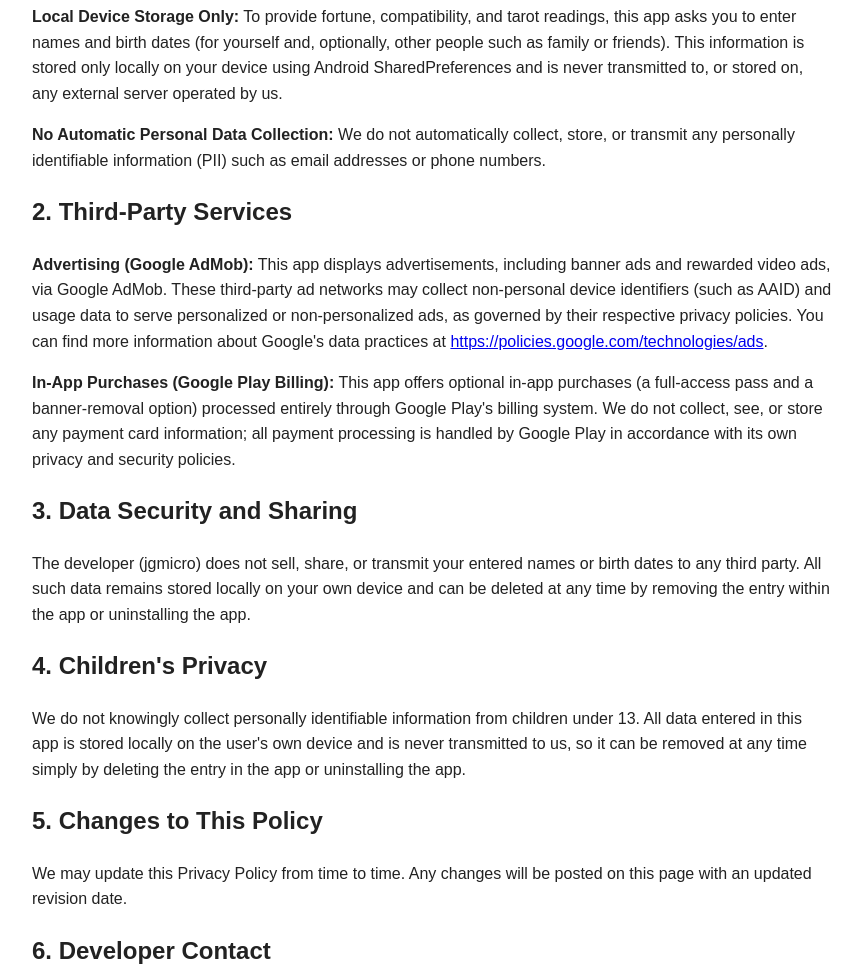
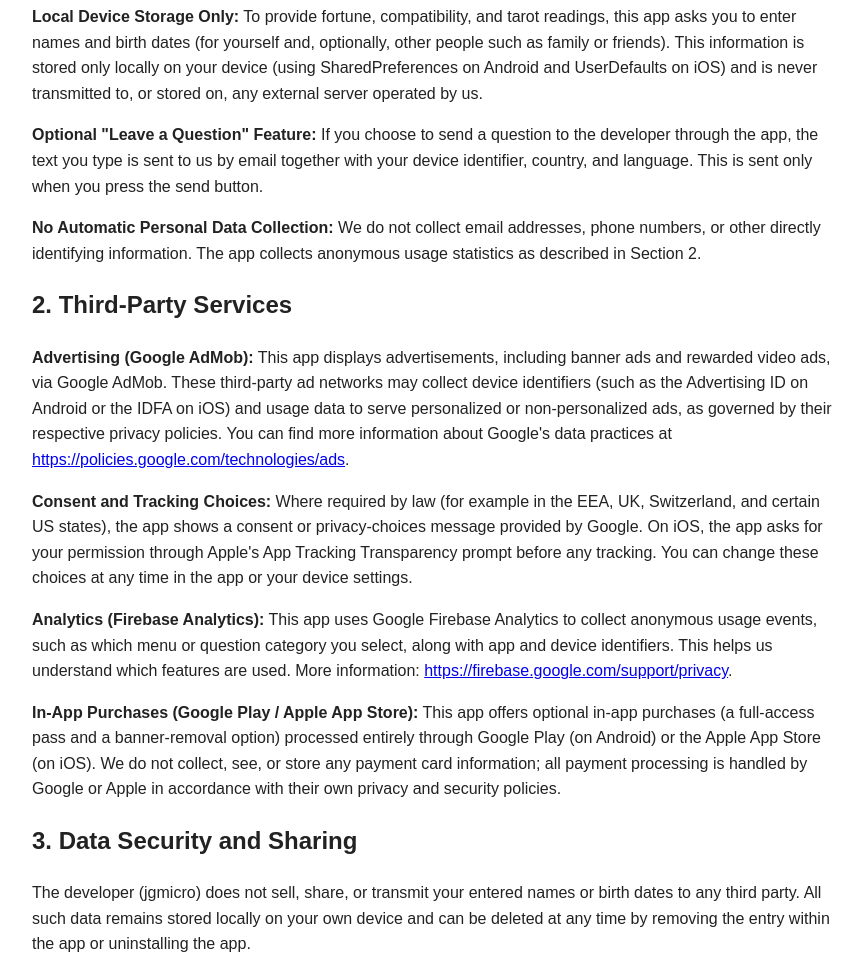
Before and after one commit to EthanMaro/jgmicro_20251212, a plain HTML site: page privacy/fortunemate-privacy.html in a window 1280 px wide. Shown: the part 238-1211 px from the top of the page, without its empty margins (208-1070 px from the left). Drawn offline with Linux system fonts and the light colour scheme.

Commit message:
Add files via upload

```diff
--- a/privacy/fortunemate-privacy.html
+++ b/privacy/fortunemate-privacy.html
@@ -12,18 +12,21 @@
 <p>Fortune Mate is a fortune-telling and tarot application developed by jgmicro. This page informs you of our policies regarding the collection, use, and disclosure of personal data when you use our service.</p>
 
 <h2>1. Data Collection and Use</h2>
-<p><strong>Local Device Storage Only:</strong> To provide fortune, compatibility, and tarot readings, this app asks you to enter names and birth dates (for yourself and, optionally, other people such as family or friends). This information is stored only locally on your device using Android SharedPreferences and is never transmitted to, or stored on, any external server operated by us.</p>
-<p><strong>No Automatic Personal Data Collection:</strong> We do not automatically collect, store, or transmit any personally identifiable information (PII) such as email addresses or phone numbers.</p>
+<p><strong>Local Device Storage Only:</strong> To provide fortune, compatibility, and tarot readings, this app asks you to enter names and birth dates (for yourself and, optionally, other people such as family or friends). This information is stored only locally on your device (using SharedPreferences on Android and UserDefaults on iOS) and is never transmitted to, or stored on, any external server operated by us.</p>
+<p><strong>Optional "Leave a Question" Feature:</strong> If you choose to send a question to the developer through the app, the text you type is sent to us by email together with your device identifier, country, and language. This is sent only when you press the send button.</p>
+<p><strong>No Automatic Personal Data Collection:</strong> We do not collect email addresses, phone numbers, or other directly identifying information. The app collects anonymous usage statistics as described in Section 2.</p>
 
 <h2>2. Third-Party Services</h2>
-<p><strong>Advertising (Google AdMob):</strong> This app displays advertisements, including banner ads and rewarded video ads, via Google AdMob. These third-party ad networks may collect non-personal device identifiers (such as AAID) and usage data to serve personalized or non-personalized ads, as governed by their respective privacy policies. You can find more information about Google's data practices at <a href="https://policies.google.com/technologies/ads">https://policies.google.com/technologies/ads</a>.</p>
-<p><strong>In-App Purchases (Google Play Billing):</strong> This app offers optional in-app purchases (a full-access pass and a banner-removal option) processed entirely through Google Play's billing system. We do not collect, see, or store any payment card information; all payment processing is handled by Google Play in accordance with its own privacy and security policies.</p>
+<p><strong>Advertising (Google AdMob):</strong> This app displays advertisements, including banner ads and rewarded video ads, via Google AdMob. These third-party ad networks may collect device identifiers (such as the Advertising ID on Android or the IDFA on iOS) and usage data to serve personalized or non-personalized ads, as governed by their respective privacy policies. You can find more information about Google's data practices at <a href="https://policies.google.com/technologies/ads">https://policies.google.com/technologies/ads</a>.</p>
+<p><strong>Consent and Tracking Choices:</strong> Where required by law (for example in the EEA, UK, Switzerland, and certain US states), the app shows a consent or privacy-choices message provided by Google. On iOS, the app asks for your permission through Apple's App Tracking Transparency prompt before any tracking. You can change these choices at any time in the app or your device settings.</p>
+<p><strong>Analytics (Firebase Analytics):</strong> This app uses Google Firebase Analytics to collect anonymous usage events, such as which menu or question category you select, along with app and device identifiers. This helps us understand which features are used. More information: <a href="https://firebase.google.com/support/privacy">https://firebase.google.com/support/privacy</a>.</p>
+<p><strong>In-App Purchases (Google Play / Apple App Store):</strong> This app offers optional in-app purchases (a full-access pass and a banner-removal option) processed entirely through Google Play (on Android) or the Apple App Store (on iOS). We do not collect, see, or store any payment card information; all payment processing is handled by Google or Apple in accordance with their own privacy and security policies.</p>
 
 <h2>3. Data Security and Sharing</h2>
 <p>The developer (jgmicro) does not sell, share, or transmit your entered names or birth dates to any third party. All such data remains stored locally on your own device and can be deleted at any time by removing the entry within the app or uninstalling the app.</p>
 
 <h2>4. Children's Privacy</h2>
-<p>We do not knowingly collect personally identifiable information from children under 13. All data entered in this app is stored locally on the user's own device and is never transmitted to us, so it can be removed at any time simply by deleting the entry in the app or uninstalling the app.</p>
+<p>We do not knowingly collect personally identifiable information from children under 13. All data entered in this app is stored locally on the user's own device. The only exception is a question that the user voluntarily chooses to send. Local data can be removed at any time by deleting the entry in the app or uninstalling the app.</p>
 
 <h2>5. Changes to This Policy</h2>
 <p>We may update this Privacy Policy from time to time. Any changes will be posted on this page with an updated revision date.</p>
@@ -32,7 +35,7 @@
 <p>If you have any questions or concerns about this Privacy Policy, please contact us at:</p>
 <p>Email: staid7@gmail.com</p>
 
-<p><em>Last updated: 2026-07-16</em></p>
+<p><em>Last updated: 2026-10-19</em></p>
 
 </body>
 </html>
```
